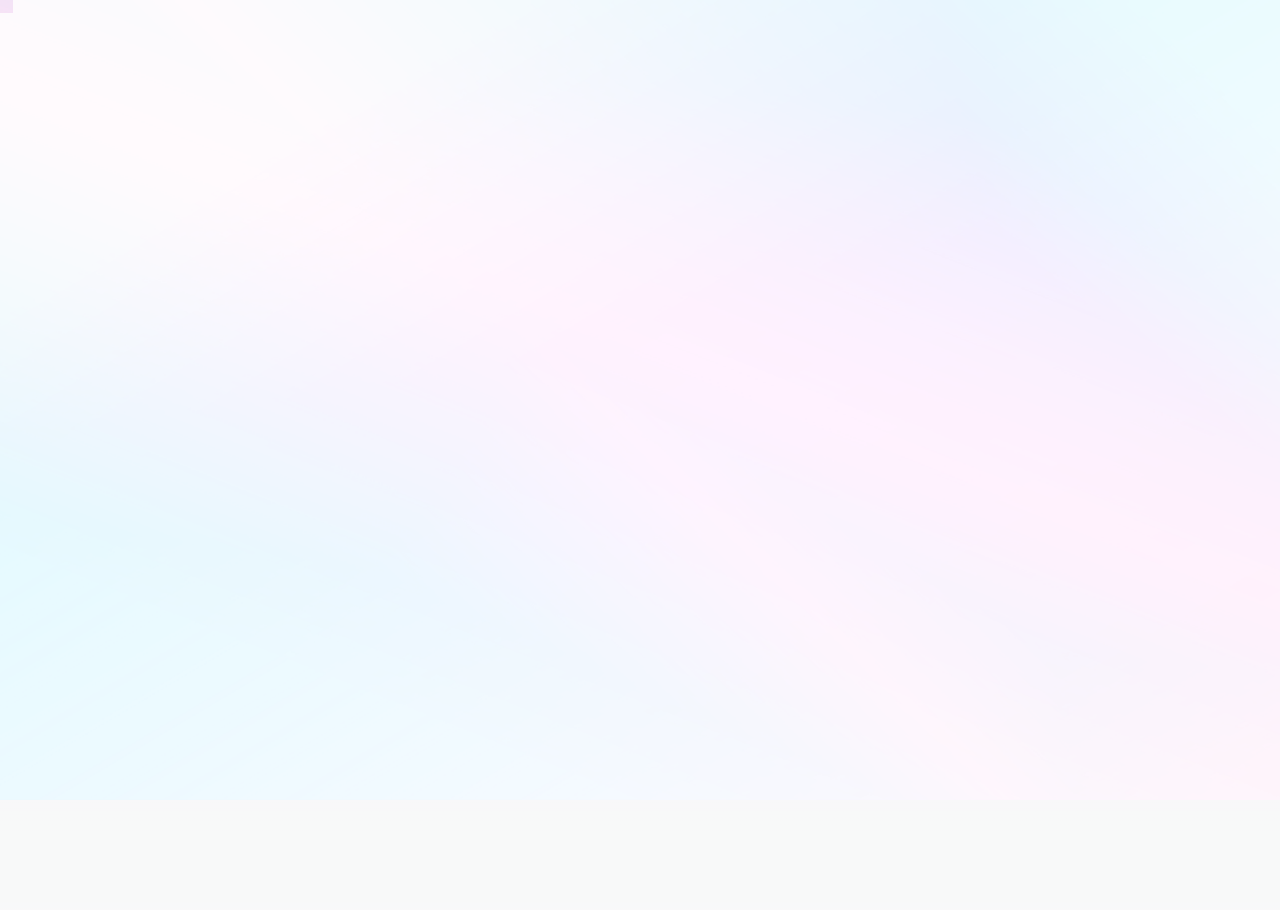
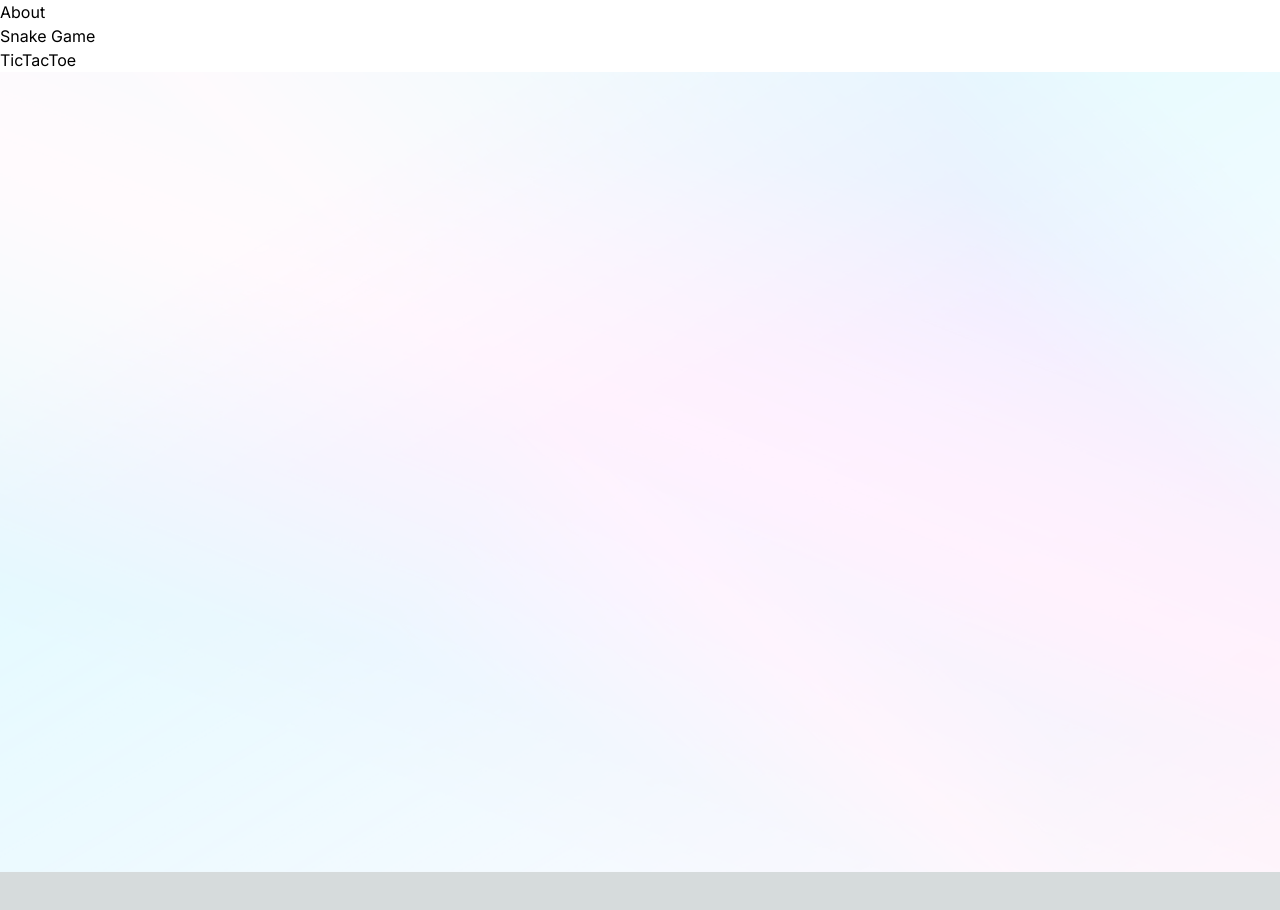
Before and after one commit to carlosfgutier/Portfolio, a Next.js app in the folder portfolio/: page / in a window 1280 px wide. Shown: the top 910 px of the page. After the commit the page ends 872 px from the top, so only its background shows below. Built offline with nearby package versions, Linux system fonts and the light colour scheme.

Commit message:
new files

```diff
--- a/portfolio/src/app/components/background/bg-grid.tsx
+++ b/portfolio/src/app/components/background/bg-grid.tsx
@@ -1,4 +1,3 @@
-
 import './styles.css';
 import Image from "next/image";
 
@@ -21,7 +20,7 @@ export default function BgGrid() {
         <div className="grid-container">
             <Image
                 src="/pink-blue-gradient.jpg"
-                alt="Next.js Logo"
+                alt="bacground image: pink, blue, and white gradient"
                 layout="fill"
                 objectFit="cover"
                 objectPosition="center"
--- a/portfolio/src/app/components/background/styles.css
+++ b/portfolio/src/app/components/background/styles.css
@@ -1,7 +1,7 @@
 .grid-container {
     width: 100vw;
     height: 100vh;
-    /* overflow: hidden; */
+    overflow: hidden;
     position: relative;
 }
 
--- /dev/null
+++ b/portfolio/src/app/components/background/test-3d.tsx
@@ -0,0 +1,36 @@
+import React, { useRef, useEffect } from 'react';
+import * as THREE from 'three';
+
+const ThreeScene: React.FC = () => {
+  const containerRef = useRef<HTMLDivElement>(null);
+  useEffect(() => {
+    if (typeof window !== 'undefined') {
+        const scene = new THREE.Scene();
+        const camera = new THREE.PerspectiveCamera(75, window.innerWidth / window.innerHeight, 0.1, 1000);
+        const renderer = new THREE.WebGLRenderer();
+        const geometry = new THREE.BoxGeometry();
+        const material = new THREE.MeshBasicMaterial({ color: 0x00ff00 });
+        const cube = new THREE.Mesh(geometry, material);
+
+        scene.add(cube);
+        renderer.setSize(window.innerWidth, window.innerHeight);
+        containerRef.current?.appendChild(renderer.domElement);
+        camera.position.z = 5;
+
+        // Render the scene and camera
+        renderer.render(scene, camera);
+
+        const renderScene = () => {
+            cube.rotation.x += 0.01;
+            cube.rotation.y += 0.01;
+            renderer.render(scene, camera);
+            requestAnimationFrame(renderScene);
+          };
+
+        // Call the renderScene function to start the animation loop
+        renderScene();
+    }
+  }, []);
+  return <div ref={containerRef} />;
+};
+export default ThreeScene;
--- /dev/null
+++ b/portfolio/src/app/components/foreground/foreground.tsx
@@ -0,0 +1,7 @@
+import Menu from "./menu";
+
+export default function Foreground() {
+    return(
+        <Menu></Menu>
+    )
+}
--- /dev/null
+++ b/portfolio/src/app/components/foreground/menu.tsx
@@ -0,0 +1,13 @@
+import './styles.css';
+
+export default function Menu() {
+    return(
+        <div className='permanent-marker-regular'>
+            <ul>
+                <li>About</li>
+                <li>Snake Game</li>
+                <li>TicTacToe</li>
+            </ul>
+        </div>
+    )
+}
--- a/portfolio/src/app/page.tsx
+++ b/portfolio/src/app/page.tsx
@@ -1,8 +1,10 @@
 import BgGrid from "./components/background/bg-grid";
+import Foreground from "./components/foreground/foreground";
 
 export default function Home() {
   return (
     <main className="bg-white w-screen h-screen">
+      <Foreground></Foreground>
       <BgGrid></BgGrid>
     </main>
   );
```
Also changed, not shown: portfolio/src/app/components/foreground/styles.css (added), 1 other file (tests, documents, lock files or other folders).
